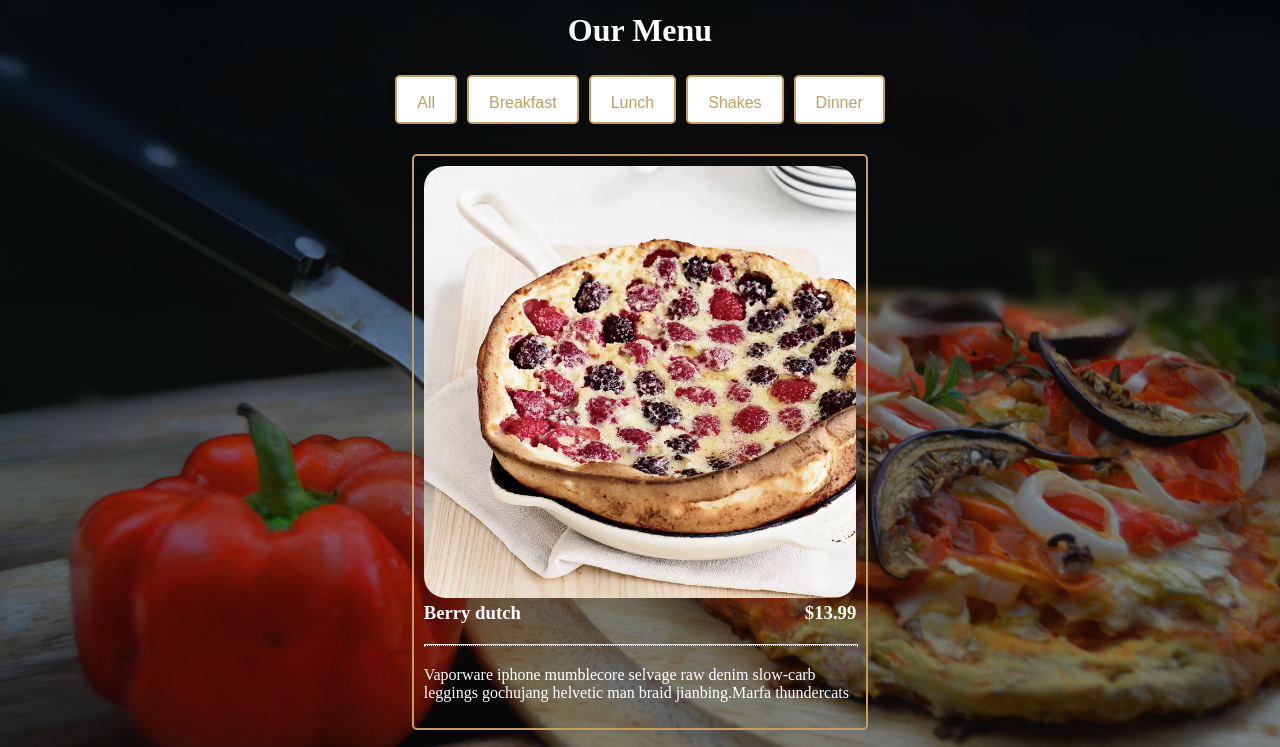
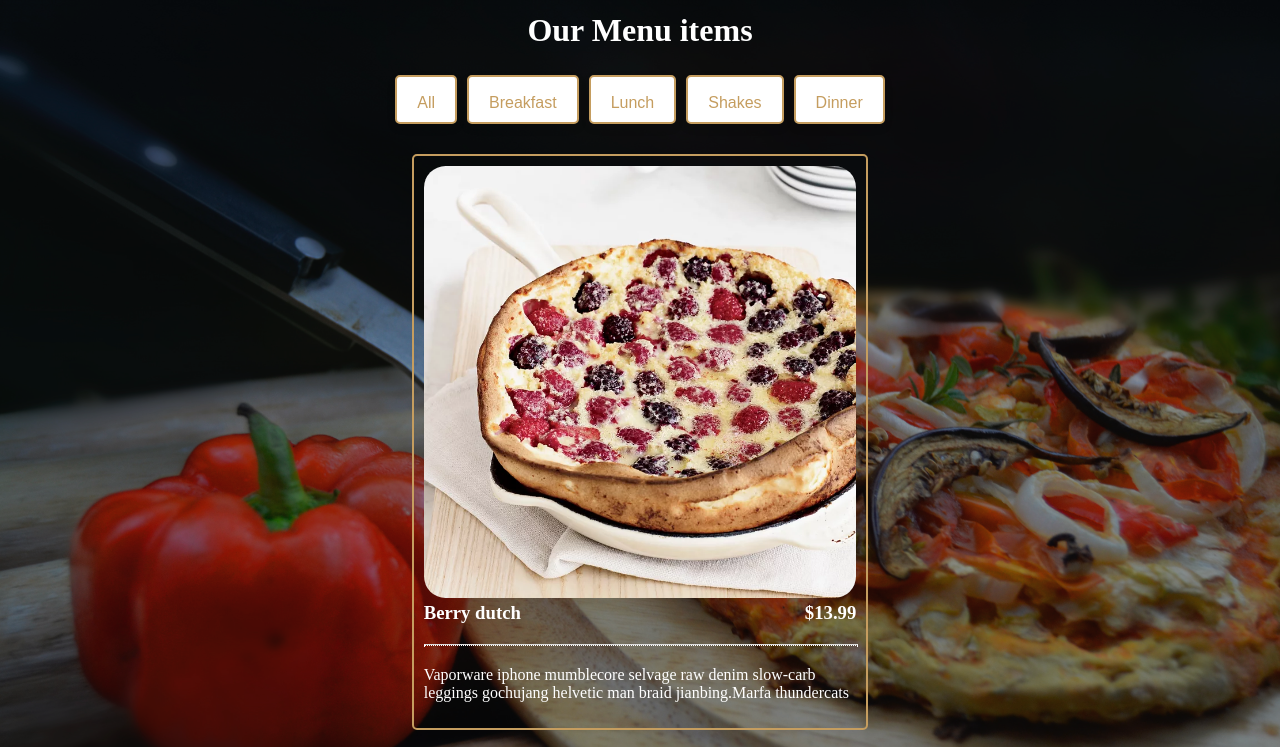
Before and after one commit to Gudikandulashreya/menu, a plain HTML site: page index.html in a window 1280 px wide. Shown: the top 747 px of the page. Drawn offline with Linux system fonts and the light colour scheme.

Commit message:
Update index.html

```diff
--- a/index.html
+++ b/index.html
@@ -9,7 +9,7 @@
 <body>
     <div class="container">
         <header>
-            <h1>Our Menu</h1>
+            <h1>Our Menu items</h1>
             <!-- Hamburger menu icon -->
             <div class="hamburger-menu">
                 <div class="line"></div>
```
